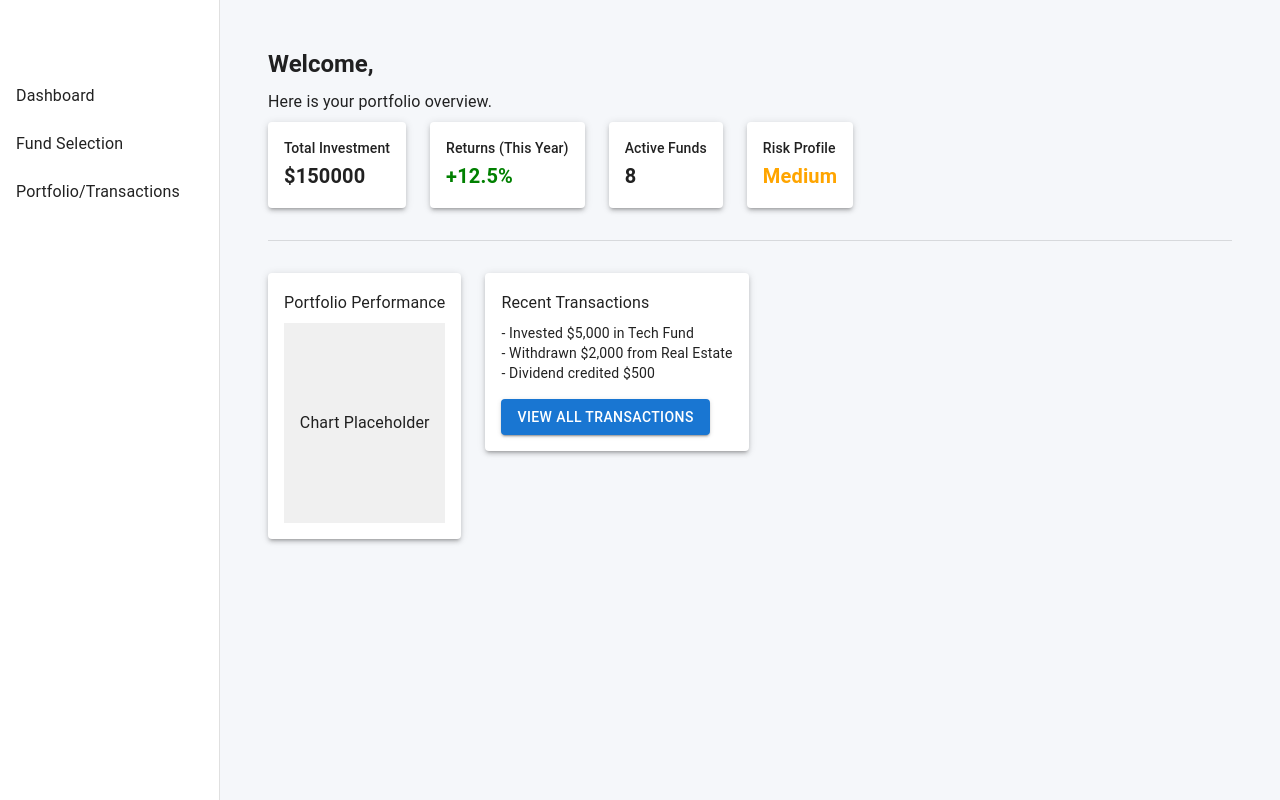
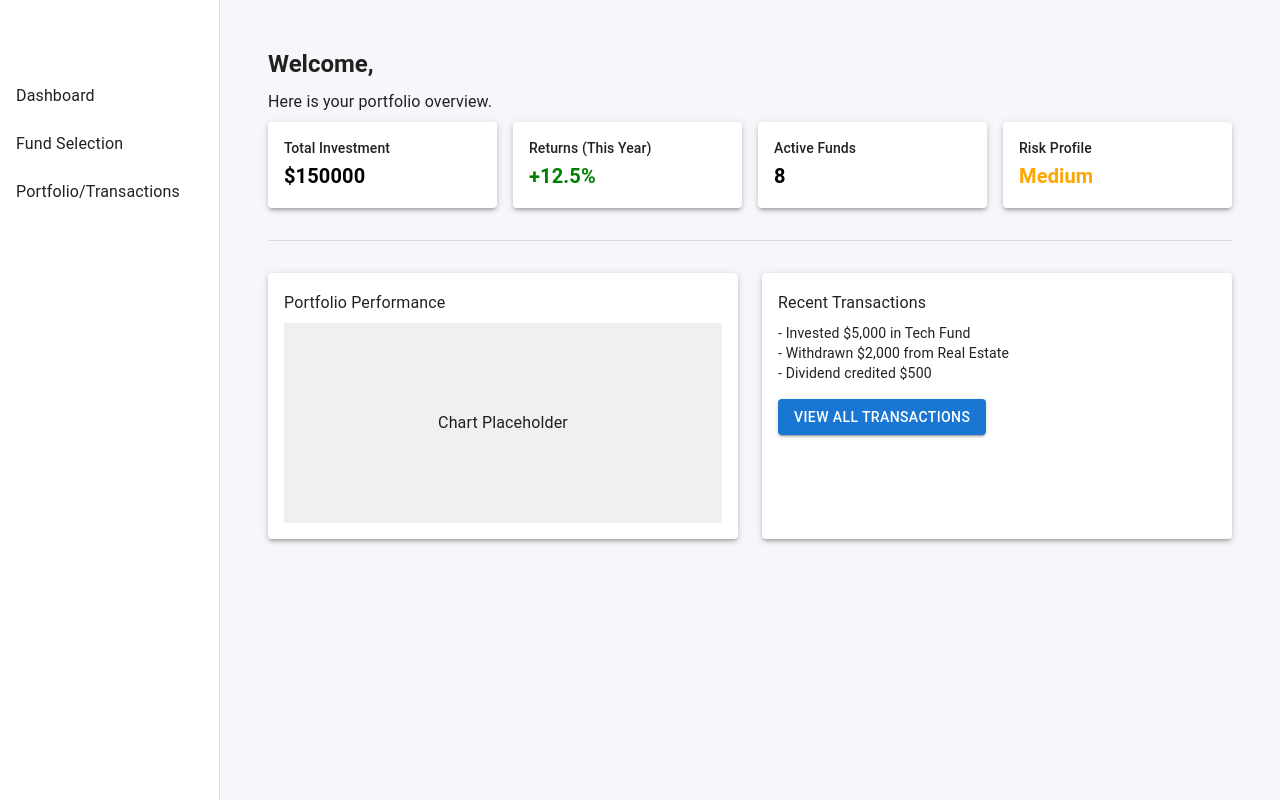
Before and after one commit to skaram28/frontend-cib-reactjs, a React (Vite) app in the folder banking-platform-frontend/: page /dashboard in a window 1280 px wide. Built offline with nearby package versions, Linux system fonts and the light colour scheme.

Commit message:
Fix TypeScript casing error
Updated KycSubmission import casing in AppRouter.tsx to match actual file name and resolve TypeScript casing error.

```diff
--- a/banking-platform-frontend/src/auth/ForgetPassword.tsx
+++ b/banking-platform-frontend/src/auth/ForgetPassword.tsx
@@ -10,15 +10,20 @@ import {
 import { Formik, Form } from "formik";
 import * as Yup from "yup";
 
+interface ForgotPasswordValues {
+  email: string;
+}
+
 const ForgotPassword = () => {
   const navigate = useNavigate();
 
-  const initialValues = { email: "" };
+  const initialValues: ForgotPasswordValues = { email: "" };
+
   const validationSchema = Yup.object({
     email: Yup.string().email("Invalid email").required("Required"),
   });
 
-  const handleSubmit = (values: any) => {
+  const handleSubmit = (values: ForgotPasswordValues) => {
     console.log("Forgot Password Request:", values);
     // API call here
   };
@@ -88,7 +93,7 @@ const ForgotPassword = () => {
                 fullWidth
                 variant="outlined"
                 sx={{ mt: 2 }}
-                onClick={() => navigate("/")} // ✅ Fix for "Back to Login"
+                onClick={() => navigate("/")}
               >
                 Back to Login
               </Button>
--- a/banking-platform-frontend/src/auth/Login.tsx
+++ b/banking-platform-frontend/src/auth/Login.tsx
@@ -14,10 +14,15 @@ import { useNavigate } from "react-router-dom";
 import Swal from "sweetalert2";
 import users from "../data/users.json";
 
+interface LoginValues {
+  username: string;
+  password: string;
+}
+
 const Login = () => {
   const navigate = useNavigate();
 
-  const initialValues = {
+  const initialValues: LoginValues = {
     username: "",
     password: "",
   };
@@ -27,7 +32,7 @@ const Login = () => {
     password: Yup.string().required("Password is required"),
   });
 
-  const handleSubmit = (values: any) => {
+  const handleSubmit = (values: LoginValues) => {
     const matchedUser = users.find(
       (user) =>
         user.username === values.username && user.password === values.password
@@ -63,7 +68,6 @@ const Login = () => {
         display: "flex",
         alignItems: "center",
         justifyContent: "center",
-        // backgroundColor: "#f5f7fa",
         px: 2,
       }}
     >
@@ -74,7 +78,6 @@ const Login = () => {
           flexDirection: { xs: "column", md: "row" },
           maxWidth: "900px",
           width: "100%",
-          // borderRadius: 3,
           overflow: "hidden",
         }}
       >
--- a/banking-platform-frontend/src/auth/Register.tsx
+++ b/banking-platform-frontend/src/auth/Register.tsx
@@ -25,13 +25,25 @@ import * as Yup from "yup";
 import Swal from "sweetalert2";
 import { useNavigate } from "react-router-dom";
 
+interface RegisterValues {
+  username: string;
+  password: string;
+  email: string;
+  fullName: string;
+  phone: string;
+  address: string;
+  companyName: string;
+  registrationNumber: string;
+  kycDocument: File | null;
+}
+
 const Register = () => {
   const [userType, setUserType] = useState<"Individual" | "Company">(
     "Individual"
   );
   const navigate = useNavigate();
 
-  const initialValues = {
+  const initialValues: RegisterValues = {
     username: "",
     password: "",
     email: "",
@@ -57,7 +69,7 @@ const Register = () => {
     }),
   });
 
-  const handleSubmit = (values: any) => {
+  const handleSubmit = (values: RegisterValues) => {
     const dataToSend = {
       ...values,
       userType,
@@ -328,7 +340,7 @@ const Register = () => {
                         onChange={(event) =>
                           setFieldValue(
                             "kycDocument",
-                            event.currentTarget.files?.[0]
+                            event.currentTarget.files?.[0] || null
                           )
                         }
                       />
--- a/banking-platform-frontend/src/pages/Dashboard.tsx
+++ b/banking-platform-frontend/src/pages/Dashboard.tsx
@@ -1,21 +1,26 @@
-import { Box, Grid, Paper, Typography, Divider, Button } from "@mui/material";
+import { Box, Paper, Typography, Divider, Button } from "@mui/material";
 import { useEffect, useState } from "react";
-import dashboardData from "../data/dashboard.json"; // Adjust path accordingly
+import dashboardData from "../data/dashboard.json";
+
+interface DashboardData {
+  totalInvestment: number;
+  returnsThisYear: number;
+  activeFunds: number;
+  riskProfile: string;
+  recentTransactions: string[];
+}
 
 const Dashboard = () => {
   const [userName, setUserName] = useState<string>("");
-  const [data, setData] = useState<any>(null);
+  const [data, setData] = useState<DashboardData | null>(null);
 
   useEffect(() => {
-    // Fetch user from localStorage
     const user = localStorage.getItem("loggedInUser");
     if (user) {
       const userData = JSON.parse(user);
       setUserName(userData.username);
     }
-
-    // Fetch dashboard data from JSON
-    setData(dashboardData);
+    setData(dashboardData as DashboardData);
   }, []);
 
   if (!data) return null;
@@ -30,51 +35,73 @@ const Dashboard = () => {
         Here is your portfolio overview.
       </Typography>
 
-      {/* Summary Cards */}
-      <Grid container spacing={3}>
-        <Grid item xs={12} sm={6} md={3}>
-          <Paper elevation={3} sx={{ p: 2 }}>
-            <Typography variant="subtitle2">Total Investment</Typography>
-            <Typography variant="h6" fontWeight="bold">
-              ${data.totalInvestment}
+      {/* Summary Cards without Grid */}
+      <Box
+        sx={{
+          display: "flex",
+          flexWrap: "wrap",
+          gap: 2,
+        }}
+      >
+        {[
+          {
+            label: "Total Investment",
+            value: `$${data.totalInvestment}`,
+          },
+          {
+            label: "Returns (This Year)",
+            value: `+${data.returnsThisYear}%`,
+            color: "green",
+          },
+          {
+            label: "Active Funds",
+            value: data.activeFunds,
+          },
+          {
+            label: "Risk Profile",
+            value: data.riskProfile,
+            color: "orange",
+          },
+        ].map((item, idx) => (
+          <Paper
+            key={idx}
+            elevation={3}
+            sx={{
+              p: 2,
+              flex: "1 1 calc(25% - 16px)",
+              minWidth: "200px",
+            }}
+          >
+            <Typography variant="subtitle2">{item.label}</Typography>
+            <Typography
+              variant="h6"
+              fontWeight="bold"
+              color={item.color || "initial"}
+            >
+              {item.value}
             </Typography>
           </Paper>
-        </Grid>
-
-        <Grid item xs={12} sm={6} md={3}>
-          <Paper elevation={3} sx={{ p: 2 }}>
-            <Typography variant="subtitle2">Returns (This Year)</Typography>
-            <Typography variant="h6" fontWeight="bold" color="green">
-              +{data.returnsThisYear}%
-            </Typography>
-          </Paper>
-        </Grid>
-
-        <Grid item xs={12} sm={6} md={3}>
-          <Paper elevation={3} sx={{ p: 2 }}>
-            <Typography variant="subtitle2">Active Funds</Typography>
-            <Typography variant="h6" fontWeight="bold">
-              {data.activeFunds}
-            </Typography>
-          </Paper>
-        </Grid>
-
-        <Grid item xs={12} sm={6} md={3}>
-          <Paper elevation={3} sx={{ p: 2 }}>
-            <Typography variant="subtitle2">Risk Profile</Typography>
-            <Typography variant="h6" fontWeight="bold" color="orange">
-              {data.riskProfile}
-            </Typography>
-          </Paper>
-        </Grid>
-      </Grid>
+        ))}
+      </Box>
 
       <Divider sx={{ my: 4 }} />
 
-      {/* Placeholder for Charts */}
-      <Grid container spacing={3}>
-        <Grid item xs={12} md={6}>
-          <Paper elevation={3} sx={{ p: 2 }}>
+      {/* Performance and Transactions without Grid */}
+      <Box
+        sx={{
+          display: "flex",
+          flexWrap: "wrap",
+          gap: 3,
+        }}
+      >
+        <Paper
+          elevation={3}
+          sx={{
+            p: 2,
+            flex: "1 1 400px",
+            minWidth: "300px",
+          }}
+        >
           <Typography variant="subtitle1" gutterBottom>
             Portfolio Performance
           </Typography>
@@ -90,15 +117,20 @@ const Dashboard = () => {
             Chart Placeholder
           </Box>
         </Paper>
-        </Grid>
 
-        <Grid item xs={12} md={6}>
-          <Paper elevation={3} sx={{ p: 2 }}>
+        <Paper
+          elevation={3}
+          sx={{
+            p: 2,
+            flex: "1 1 400px",
+            minWidth: "300px",
+          }}
+        >
           <Typography variant="subtitle1" gutterBottom>
             Recent Transactions
           </Typography>
           <Box>
-              {data.recentTransactions.map((txn: string, idx: number) => (
+            {data.recentTransactions.map((txn, idx) => (
               <Typography key={idx} variant="body2">
                 - {txn}
               </Typography>
@@ -108,8 +140,7 @@ const Dashboard = () => {
             View All Transactions
           </Button>
         </Paper>
-        </Grid>
-      </Grid>
+      </Box>
     </Box>
   );
 };
--- a/banking-platform-frontend/src/pages/KycConfirmation.tsx
+++ b/banking-platform-frontend/src/pages/KycConfirmation.tsx
@@ -1,4 +1,3 @@
-import React from "react";
 import {
   Box,
   Button,
--- a/banking-platform-frontend/src/pages/KycStatus.tsx
+++ b/banking-platform-frontend/src/pages/KycStatus.tsx
@@ -1,4 +1,4 @@
-import React, { useEffect, useState } from "react";
+import { useEffect, useState } from "react";
 import {
   Container,
   Typography,
--- a/banking-platform-frontend/src/pages/KycSubmission.tsx
+++ b/banking-platform-frontend/src/pages/KycSubmission.tsx
@@ -1,4 +1,3 @@
-import React from "react";
 import {
   Box,
   Button,
--- a/banking-platform-frontend/src/routes/AppRouter.tsx
+++ b/banking-platform-frontend/src/routes/AppRouter.tsx
@@ -6,7 +6,7 @@ import Home from "../layout/Home";
 import Dashboard from "../pages/Dashboard";
 import FundSelection from "../pages/FundSelection";
 import Portfolio from "../pages/Portfolio";
-import KYCSubmission from "../pages/KYCSubmission";
+import KycSubmission from "../pages/KycSubmission"; // ✅ updated casing to match file
 import KycConfirmation from "../pages/KycConfirmation";
 import KycStatus from "../pages/KycStatus";
 import AdminDashboard from "../pages/AdminDashboard";
@@ -18,19 +18,17 @@ const AppRouter = () => (
       <Route path="/" element={<Login />} />
       <Route path="/register" element={<Register />} />
       <Route path="/forgot-password" element={<ForgetPassword />} />
-
       {/* KYC flow routes */}
-      <Route path="/kyc-submission" element={<KYCSubmission />} />
+      <Route path="/kyc-submission" element={<KycSubmission />} />{" "}
+      {/* ✅ updated */}
       <Route path="/kyc-confirmation" element={<KycConfirmation />} />
       <Route path="/kyc-status" element={<KycStatus />} />
-
       {/* User protected routes under Home layout */}
       <Route path="/" element={<Home />}>
         <Route path="dashboard" element={<Dashboard />} />
         <Route path="fund-selection" element={<FundSelection />} />
         <Route path="portfolio" element={<Portfolio />} />
       </Route>
-
       {/* Admin dashboard route */}
       <Route path="/admin-dashboard" element={<AdminDashboard />} />
     </Routes>
```
Also changed, not shown: banking-platform-frontend/src/pages/FundSelection.tsx (+22 -9 lines), banking-platform-frontend/src/pages/Portfolio.tsx (+3 -8 lines). Lines whose indentation alone changed are shown as unchanged.
